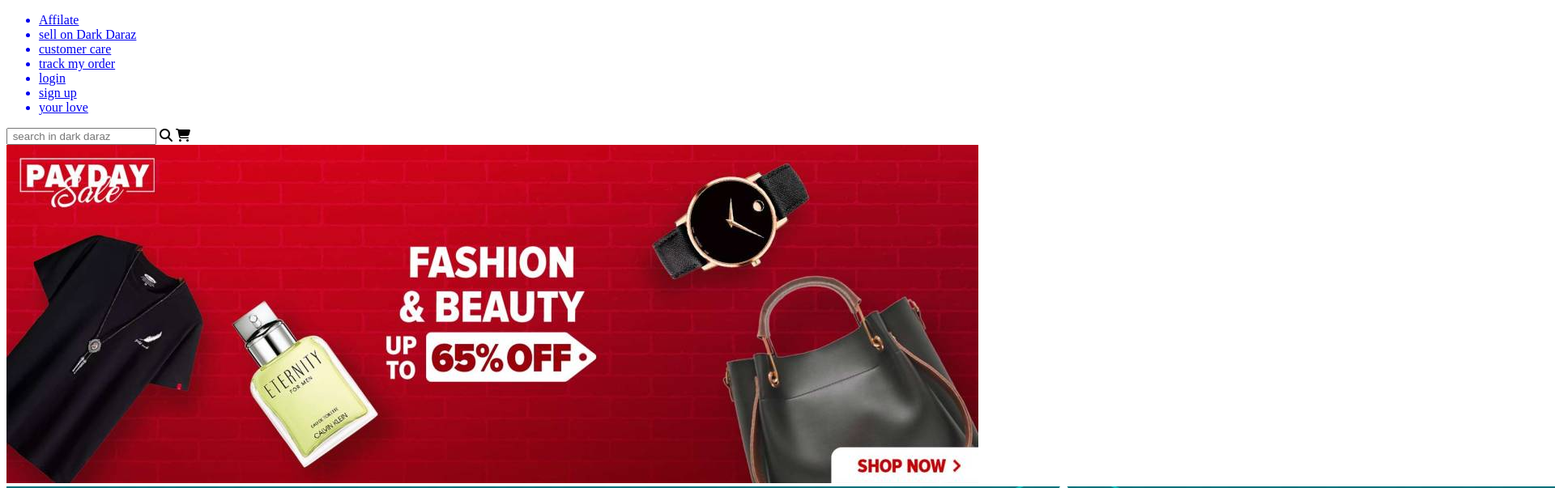
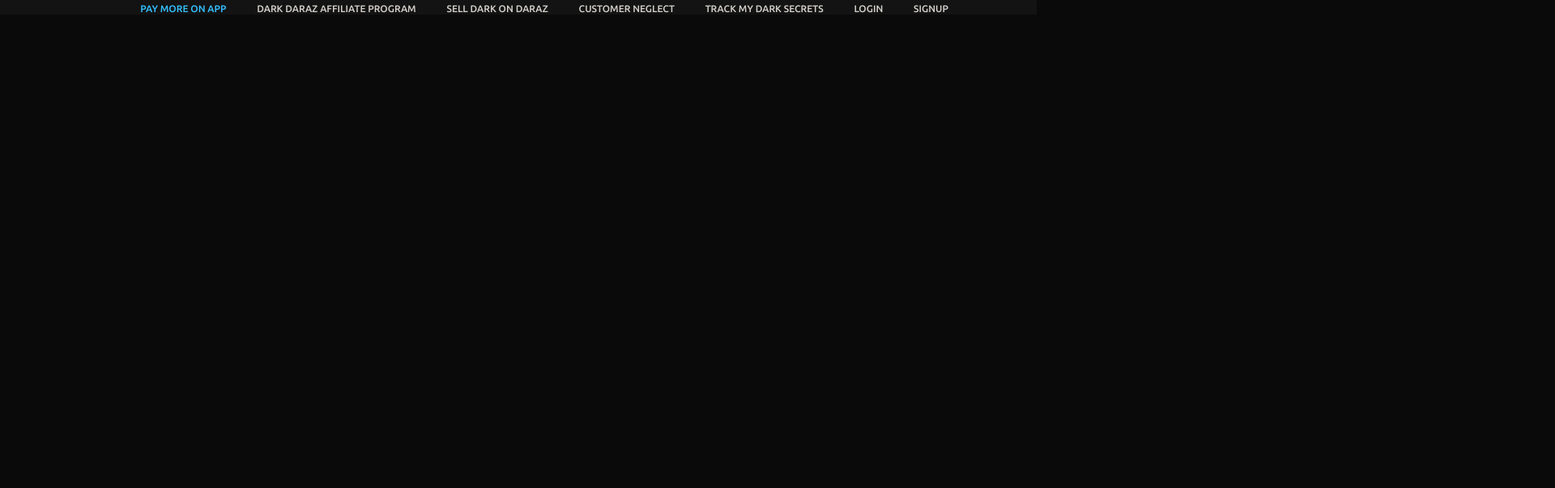
Before and after one commit to Dark-Daraz/dark.daraz, a plain HTML site: page index.html in a window 1280 px wide. Shown: the top 603 px of the page at 81% size, 1920 px wide, since content can reach past the window. Drawn offline with Linux system fonts and the light colour scheme.

Commit message:
Major Update
hehehe Boi

```diff
--- a/index.html
+++ b/index.html
@@ -1,122 +1,31 @@
 <!DOCTYPE html>
 <html lang="en">
 <head>
-
     <meta charset="UTF-8">
     <meta http-equiv="X-UA-Compatible" content="IE=edge">
     <meta name="viewport" content="width=device-width, initial-scale=1.0">
-
-
-    <title>Dark Daraz</title>
-
-                   <!-- for font-awesome --- icons usage -->
-	<script src="https://kit.fontawesome.com/3aa4a570fe.js" crossorigin="anonymous">
-	</script>
-
-
+    <!-- linking style sheet -->
+    <link rel="stylesheet" href="style.css">
+    <!-- fontawsome link-->
+    <script src="https://kit.fontawesome.com/a076d05399.js" crossorigin="anonymous"></script>
+    <title>Dark Daraz | Online Shopping in Pakistan: Fashion, Electronics & Books</title>
 </head>
 <body>
+    <nav class="navbar">
+            <div class="header-links">
+                <ul class="links">
+                    <li><a href="#" style="color:#34C0FF;">PAY MORE ON APP</a></li>
+                    <li><a href="#">DARK DARAZ AFFILIATE PROGRAM</a></li>
+                    <li><a href="#">SELL DARK ON DARAZ</a></li>
+                    <li><a href="#">CUSTOMER NEGLECT</a></li>
+                    <li><a href="#">TRACK MY DARK SECRETS</a></li>
+                    <li><a href="#">LOGIN</a></li>
+                    <li><a href="#">SIGNUP</a></li>
+                </ul>
+            </div>
+            <div class="max-width">
 
-    <nav>
-        <!-- the first nav bar -->
-        <div id = "horizontal_navBar">
-            <ul>
-                <a href = "index.html">
-                    <li>Affilate</li>
-                </a>
-                <a href = "index.html">
-                    <li>sell on Dark Daraz</li>
-                </a>
-                <a href = "index.html">
-                    <li>customer care</li>
-                </a>
-                <a href = "index.html">
-                    <li>track my order</li>
-                </a>
-                <a href = "index.html">
-                    <li>login</li>
-                </a>
-                <a href = "index.html">
-                    <li>sign up</li>
-                </a>
-                <a href = "index.html">
-                    <li>your love</li>
-                </a>
-
-            </ul>
-
-        </div>
-
-        <!-- making the search bar and the cart  -->
-        <input type="text" placeholder=" search in dark daraz">
-
-        <!-- search icon from font-awesome -->
-        <i class="fas fa-search"></i>
-
-        <!-- cart icon from font-awesome -->
-        <i class="fas fa-shopping-cart "> </i>
-
-        <!-- the slider of images -->
-        <div id="slider">
-
-            <!-- making links to be navigatable -->
-            <a href="index.html"> <img src="images/slider_images/slidePic_1.jpg" alt="will decide later --- also about pictures to use these or nt"></a>
-            <a href="index.html"> <img src="images/slider_images/sliderPic_2.png" alt="will decide later --- also about pictures to use these or nt"></a>
-            <a href="index.html"> <img src="images/slider_images/sliderPic_3.jpg" alt="will decide later --- also about pictures to use these or nt"></a>
-            <a href="index.html"> <img src="images/slider_images/slidePic_4.jpg" alt="will decide later --- also about pictures to use these or nt"></a>
-            <a href="index.html"> <img src="images/slider_images/slidePic_5.jpg" alt="will decide later --- also about pictures to use these or nt"></a>
-            <a href="index.html"> <img src="images/slider_images/slidePic_6.jpg" alt="will decide later --- also about pictures to use these or nt"></a>
-            <a href="index.html"> <img src="images/slider_images/slidePic_7.png" alt="will decide later --- also about pictures to use these or nt"></a>
-            <a href="index.html"> <img src="images/slider_images/slidePic_8.jpg" alt="will decide later --- also about pictures to use these or nt"></a>
-
-        </div>
-
-
-        <!-- the second nav bar -->
-        <div  id = "vertical_navBar">
-
-            <ul>
-                <a href = "index.html">
-                    <li>babies and kids</li>
-                </a>
-                <a href = "index.html">
-                    <li>toys</li>
-                </a>
-                <a href = "index.html">
-                    <li>electronic appliances</li>
-                </a>
-                <a href = "index.html">
-                    <li>electronic devices</li>
-                </a>
-                <a href = "index.html">
-                    <li>beauty</li>
-                </a>
-                <a href = "index.html">
-                    <li>men's wear</li>
-                </a>
-                <a href = "index.html">
-                    <li>women's wear</li>
-                </a>
-                <a href = "index.html">
-                    <li>home appliances</li>
-                </a>
-                <a href = "index.html">
-                    <li>grocery</li>
-                </a>
-                <a href = "index.html">
-                    <li>accessories</li>
-                </a>
-                <a href = "index.html">
-                    <li>cars</li>
-                </a>
-                <a href = "index.html">
-                    <li>dark daraz special</li>
-                </a>
-            </ul>
-
-        </div>
-
+            </div>
     </nav>
-
 </body>
 </html>
--- /dev/null
+++ b/style.css
@@ -0,0 +1,47 @@
+/* Fonts Import */
+/* Google Font Link: https://fonts.google.com/share?selection.family=Poppins:wght@400;500;600;700%7CUbuntu:wght@400;500;700 */
+@import url('https://fonts.googleapis.com/css2?family=Poppins:wght@400;500;600;700&family=Ubuntu:wght@400;500;700&display=swap');
+/* Fonts Import */
+
+*{
+    margin: 0;
+    padding: 0;
+    box-sizing: border-box;
+    text-decoration: none;
+}
+
+body{
+    background-color: #0A0A0A;
+}
+
+.max-width{
+    max-width: 1300px;
+    padding: 0 80px;
+    margin: auto;
+}
+
+.navbar{
+    width: 100%;
+    font-family: 'Ubuntu', sans-serif;
+}
+.navbar .header-links{
+    width: 100%;
+    /* min-width: 1188px; */
+    background-color: #131313;
+}
+.navbar .links{
+    width: 1188px;
+    min-width: 1188px;
+    text-align: right;
+}
+.navbar .links li{
+    list-style: none;
+    display: inline-block;
+}
+.navbar .links li a{
+    color: rgb(211, 207, 202);
+    font-size: 12px;
+    font-weight: 500;
+    padding: 0 17px;
+
+}
```
Also changed, not shown: usman'sindex.html (added, +122 -0 lines).
